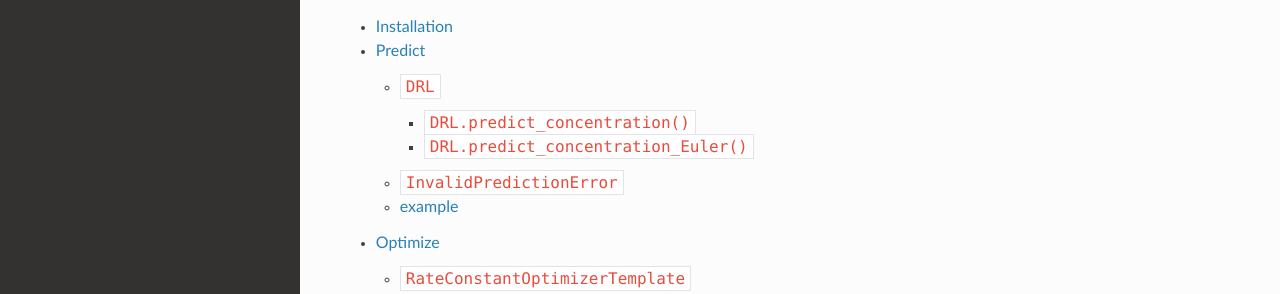
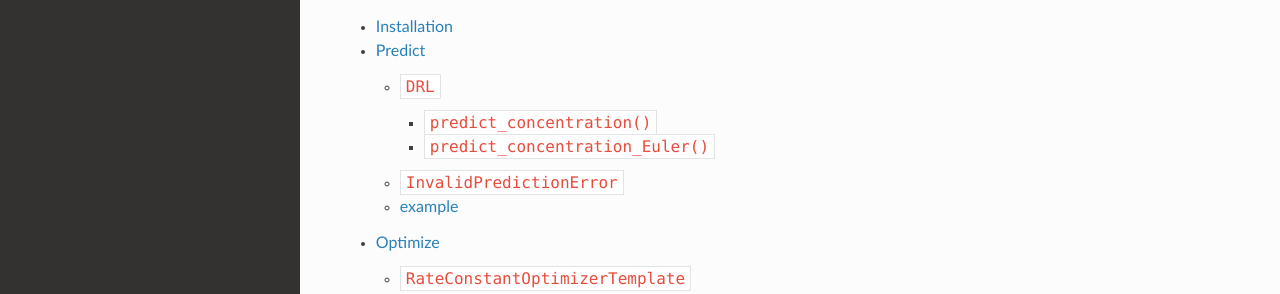
Before and after one commit to MartijnDingemans/delayed_reactant_labeling, a Sphinx documentation site: the page built from docs/source/index.rst, in a window 1280 px wide and 1142 px high. Shown: the part 470-764 px from the top of the window. Built offline with Sphinx 7.4.7 and the Read the Docs theme 2.0.0, drawn with Linux system fonts in a browser that asks for light colours.

Commit message:
class.method -> method

```diff
--- a/docs/source/conf.py
+++ b/docs/source/conf.py
@@ -20,6 +20,7 @@ extensions = [
 
 templates_path = ['_templates']
 exclude_patterns = []
+toc_object_entries_show_parents = 'hide'
 
 # -- Options for HTML output -------------------------------------------------
 # https://www.sphinx-doc.org/en/master/usage/configuration.html#options-for-html-output
```
